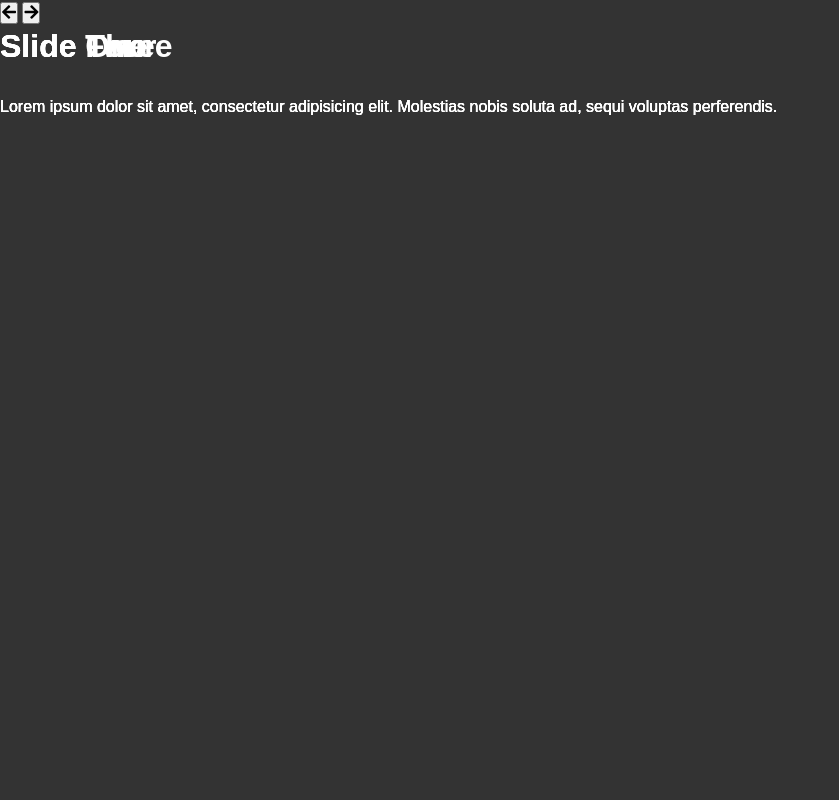
After one commit to HeresJohnny5/portfolio, a PHP site: page /slider.html in a window 1280 px wide. The commit adds this page. Shown: the whole page, without its empty margins (0-839 px from the left). Run offline with PHP 8.4, Linux system fonts and the light colour scheme; style sheets or scripts are compiled from the project's sources; some libraries are stand-ins or nearby versions.

Commit message:
Create dummy file to test slider HTML - styles.

```diff
--- /dev/null
+++ b/resources/css/slider.css
@@ -0,0 +1,27 @@
+* {
+	box-sizing: border-box;
+	/* The box-sizing propery is used to tell the browser what the sizing properties (width and height) should include; border-box includes content, padding, and border, but not the margin */
+	margin: 0;
+	padding: 0;
+}
+
+html {
+	background-color: #333;
+	color: #fff;
+	line-height: 1.6;
+}
+
+.slider {
+	height: 100vh;
+	overflow: hidden;
+	position: relative;
+	width: 100vw;
+}
+
+.slide {
+	left: 0;
+	height: 100%;
+	position: absolute;
+	top: 0;
+	width: 100%;
+}
--- /dev/null
+++ b/slider.html
@@ -0,0 +1,107 @@
+<!DOCTYPE html>
+<html lang="en">
+<head>
+	<meta charset="UTF-8">
+	<meta http-equiv="X-UA-Compatible" content="IE=edge">
+  <meta name="viewport" content="width=device-width, initial-scale=1">
+  <meta name="description" content="I'm an aspiring Web Developer who absolutely loves building modern, elegant websites that are simple to use yet beautiful to look at. Check out my portfolio site where you can see my web projects. ">
+  <meta name="author" content="John Erickson">
+
+	<!-- Normalize CSS -->
+	<link rel="stylesheet" href="vendors/ext_css/normalize.css" type="text/css">
+
+	<!-- Responsive Grid CSS -->
+	<link rel="stylesheet" href="vendors/ext_css/grid.css" type="text/css">
+
+	<!-- ionicons CSS ***** -->
+	<link rel="stylesheet" href="vendors/ext_css/ionicons.min.css" type="text/css">
+
+	<!-- Font Awesome CSS ***** -->
+	<link rel="stylesheet" href="https://use.fontawesome.com/releases/v5.6.1/css/all.css" integrity="sha384-gfdkjb5BdAXd+lj+gudLWI+BXq4IuLW5IT+brZEZsLFm++aCMlF1V92rMkPaX4PP" crossorigin="anonymous">
+	<!-- <link rel="stylesheet" href="vendors/ext_css/font-awesome.min.css" type="text/css"> -->
+
+	<!-- Animation CSS -->
+	<link rel="stylesheet" href="vendors/ext_css/animate.css" type="text/css">
+
+	<!-- Animista CSS -->
+	<link rel="stylesheet" href="vendors/ext_css/animista.css" type="text/css">
+
+	<!-- Custom CSS -->
+	<!-- <link rel="stylesheet" href="resources/css/style.css" type="text/css"> -->
+	<link rel="stylesheet" href="resources/css/slider.css">
+
+	<!-- Media Queries CSS -->
+	<link rel="stylesheet" href="resources/css/queries.css" type="text/css">
+
+	<!-- Google Fonts-->
+	<link href="https://fonts.googleapis.com/css?family=Lato:100,300,300i,400" rel="stylesheet">
+	<title>John Erickson</title>
+
+	<!-- Favicon -->
+	<link rel="apple-touch-icon" sizes="180x180" href="/resources/favicon/apple-touch-icon.png">
+	<link rel="icon" type="image/png" href="/resources/favicon/favicon-32x32.png" sizes="32x32">
+	<link rel="icon" type="image/png" href="/resources/favicon/favicon-16x16.png" sizes="16x16">
+	<link rel="manifest" href="/resources/favicon/manifest.json">
+	<link rel="mask-icon" href="/resources/favicon/safari-pinned-tab.svg" color="#5bbad5">
+	<link rel="shortcut icon" href="/resources/favicon/favicon.ico">
+	<meta name="msapplication-config" content="/resources/favicon/browserconfig.xml">
+	<meta name="theme-color" content="#ffffff">
+
+</head>
+<body>
+	<header class="header-main">
+		<section class="slider">
+			<div class="slide current">
+				<div class="content">
+					<h1>Slide One</h1>
+					<p>Lorem ipsum dolor sit amet, consectetur adipisicing elit. Molestias nobis soluta ad, sequi voluptas perferendis.</p>
+				</div>
+			</div>
+
+			<div class="slide">
+				<div class="content">
+					<h1>Slide Two</h1>
+					<p>Lorem ipsum dolor sit amet, consectetur adipisicing elit. Molestias nobis soluta ad, sequi voluptas perferendis.</p>
+				</div>
+			</div>
+
+			<div class="slide">
+				<div class="content">
+					<h1>Slide Three</h1>
+					<p>Lorem ipsum dolor sit amet, consectetur adipisicing elit. Molestias nobis soluta ad, sequi voluptas perferendis.</p>
+				</div>
+			</div>
+
+			<div class="slide">
+				<div class="content">
+					<h1>Slide Four</h1>
+					<p>Lorem ipsum dolor sit amet, consectetur adipisicing elit. Molestias nobis soluta ad, sequi voluptas perferendis.</p>
+				</div>
+			</div>
+
+			<div class="buttons">
+				<button id="prev"><i class="fas fa-arrow-left"></i></button>
+				<button id="next"><i class="fas fa-arrow-right"></i></button>
+			</div>
+		</section>
+	</header>
+
+	<!-- JQuery -->
+	<script src="vendors/ext_js/jquery.js"></script>
+
+	<!-- Enables the browser to understand/execute CSS media queries -->
+	<script src="vendors/ext_js/respond.min.js"></script>
+
+	<!-- Enables you to use and style HTML5 elements in older browsers -->
+	<script src="vendors/ext_js/html5shiv.min.js"></script>
+
+	<!-- Enables you to use CSS pseudo classes on Internet Explorer 6, 7, and 8 -->
+	<script src="vendors/ext_js/selectivizr.min.js"></script>
+
+	<!-- JQuery Waypoints -->
+	<script src="vendors/ext_js/jquery.waypoints.min.js"></script>
+
+	<!-- Custom Script -->
+	<script src="resources/js/app.js"></script>
+</body>
+</html>
```
Also changed, not shown: home.html (+0 -35 lines), resources/css/style.css (line endings or trailing spaces).
